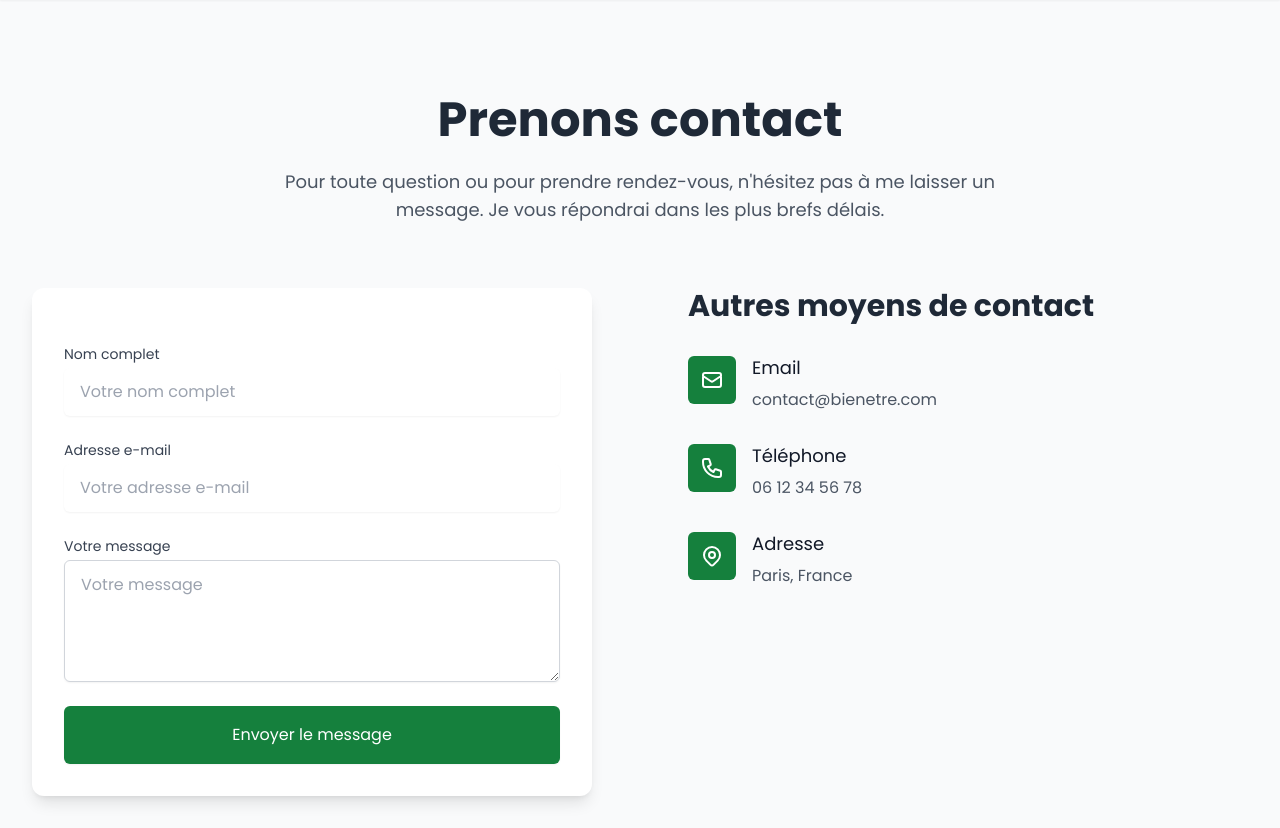
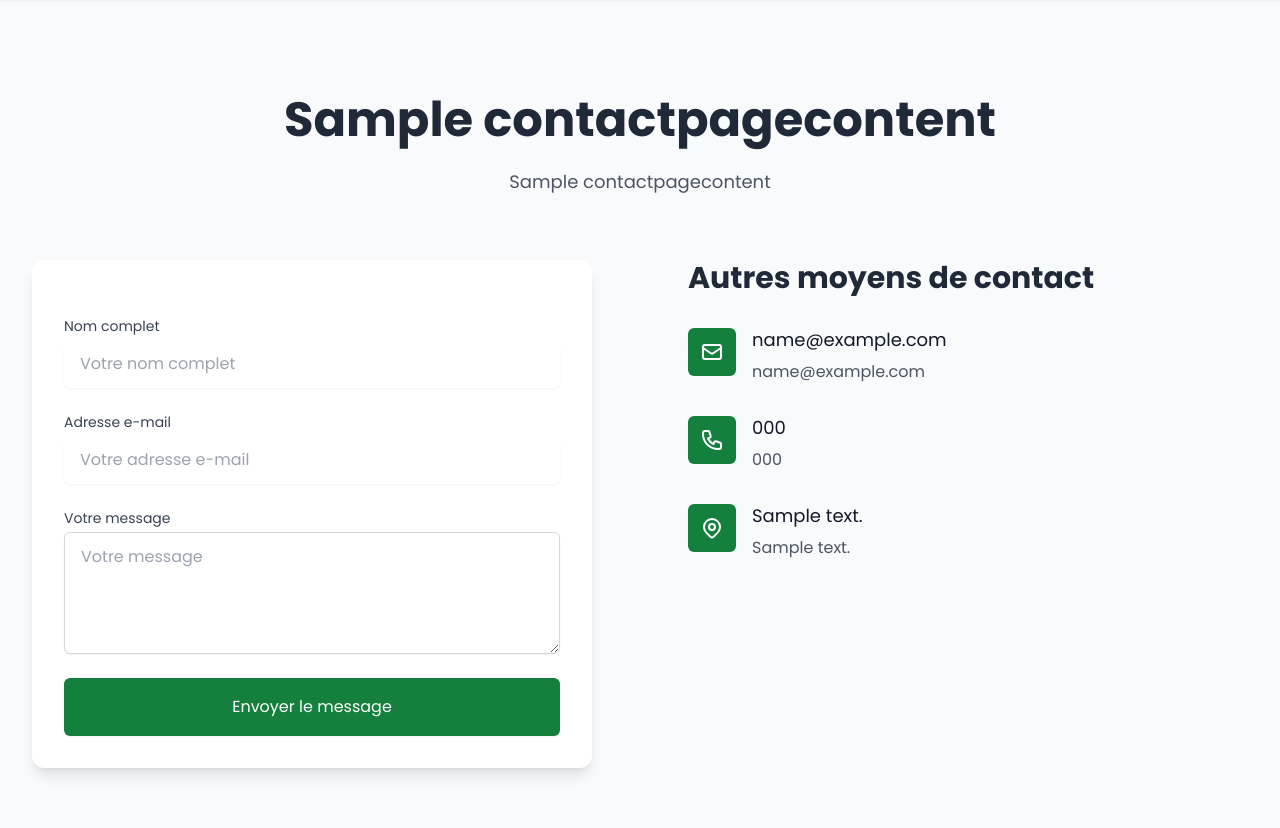
Before and after one commit to chadrackmbupiokajess/massage, a Django app: page /contact/ in a window 1280 px wide. Shown: the part 80-908 px from the top of the page. Run offline with Django 5.2, Linux system fonts and the light colour scheme; tables that the repository leaves empty hold one stand-in row (values such as "Sample post"); some libraries are stand-ins or nearby versions.

Commit message:
ajout dynamiques OK

```diff
--- a/main/models.py
+++ b/main/models.py
@@ -93,3 +93,26 @@ class Commitment(models.Model):
 
     def __str__(self):
         return self.title
+
+class ContactPageContent(models.Model):
+    title = models.CharField(max_length=200, default="Prenons contact")
+    subtitle = models.TextField(default="Pour toute question ou pour prendre rendez-vous...")
+    email_title = models.CharField(max_length=100, default="Email")
+    email = models.EmailField(default="contact@bienetre.com")
+    phone_title = models.CharField(max_length=100, default="Téléphone")
+    phone = models.CharField(max_length=50, default="06 12 34 56 78")
+    address_title = models.CharField(max_length=100, default="Adresse")
+    address = models.CharField(max_length=200, default="Paris, France")
+
+    def __str__(self):
+        return "Contenu de la page de Contact"
+
+    # Singleton pattern
+    def save(self, *args, **kwargs):
+        self.pk = 1
+        super(ContactPageContent, self).save(*args, **kwargs)
+
+    @classmethod
+    def load(cls):
+        obj, created = cls.objects.get_or_create(pk=1)
+        return obj
--- a/main/views.py
+++ b/main/views.py
@@ -1,5 +1,5 @@
 from django.shortcuts import render, redirect
-from .models import Service, ContactMessage, CarouselSlide, HomePageContent, Testimonial, AboutPageContent, Commitment
+from .models import Service, ContactMessage, CarouselSlide, HomePageContent, Testimonial, AboutPageContent, Commitment, ContactPageContent
 from .forms import ContactForm
 
 def home(request):
@@ -28,6 +28,7 @@ def services(request):
     return render(request, 'main/services.html', {'services': services_list})
 
 def contact(request):
+    contact_content = ContactPageContent.load()
     if request.method == 'POST':
         form = ContactForm(request.POST)
         if form.is_valid():
@@ -35,4 +36,9 @@ def contact(request):
             return redirect('/contact?submitted=true')
     else:
         form = ContactForm()
-    return render(request, 'main/contact.html', {'form': form})
+
+    return render(request, 'main/contact.html', {
+        'form': form,
+        'content': contact_content,
+        'submitted': request.GET.get('submitted', False)
+    })
--- a/templates/main/contact.html
+++ b/templates/main/contact.html
@@ -7,16 +7,16 @@
 <div class="bg-gray-50 py-24">
     <div class="max-w-7xl mx-auto px-4 sm:px-6 lg:px-8">
         <div class="text-center mb-16">
-            <h1 class="text-4xl lg:text-5xl font-bold text-gray-800">Prenons contact</h1>
+            <h1 class="text-4xl lg:text-5xl font-bold text-gray-800">{{ content.title }}</h1>
             <p class="mt-6 max-w-3xl mx-auto text-lg text-gray-600">
-                Pour toute question ou pour prendre rendez-vous, n'hésitez pas à me laisser un message. Je vous répondrai dans les plus brefs délais.
+                {{ content.subtitle|linebreaksbr }}
             </p>
         </div>
 
         <div class="mt-16 lg:grid lg:grid-cols-2 lg:gap-24">
             <!-- Contact Form -->
             <div class="bg-white p-8 rounded-xl shadow-lg">
-                {% if 'submitted' in request.GET %}
+                {% if submitted %}
                     <div class="bg-green-100 border-l-4 border-green-500 text-green-700 p-4 rounded-md mb-8" role="alert">
                         <p class="font-bold">Message envoyé !</p>
                         <p>Merci de m'avoir contacté. Je reviens vers vous très prochainement.</p>
@@ -51,8 +51,8 @@
                             </div>
                         </div>
                         <div class="ml-4">
-                            <h3 class="text-lg leading-6 font-medium text-gray-900">Email</h3>
-                            <p class="mt-2 text-base text-gray-600">contact@bienetre.com</p>
+                            <h3 class="text-lg leading-6 font-medium text-gray-900">{{ content.email_title }}</h3>
+                            <p class="mt-2 text-base text-gray-600">{{ content.email }}</p>
                         </div>
                     </div>
                     <div class="flex items-start">
@@ -62,8 +62,8 @@
                             </div>
                         </div>
                         <div class="ml-4">
-                            <h3 class="text-lg leading-6 font-medium text-gray-900">Téléphone</h3>
-                            <p class="mt-2 text-base text-gray-600">06 12 34 56 78</p>
+                            <h3 class="text-lg leading-6 font-medium text-gray-900">{{ content.phone_title }}</h3>
+                            <p class="mt-2 text-base text-gray-600">{{ content.phone }}</p>
                         </div>
                     </div>
                     <div class="flex items-start">
@@ -73,8 +73,8 @@
                             </div>
                         </div>
                         <div class="ml-4">
-                            <h3 class="text-lg leading-6 font-medium text-gray-900">Adresse</h3>
-                            <p class="mt-2 text-base text-gray-600">Paris, France</p>
+                            <h3 class="text-lg leading-6 font-medium text-gray-900">{{ content.address_title }}</h3>
+                            <p class="mt-2 text-base text-gray-600">{{ content.address }}</p>
                         </div>
                     </div>
                 </div>
```
Also changed, not shown: main/admin.py (+6 -1 lines), main/migrations/0006_homepagecontent_testimonials_title.py (added), main/migrations/0007_contactpagecontent.py (added).
